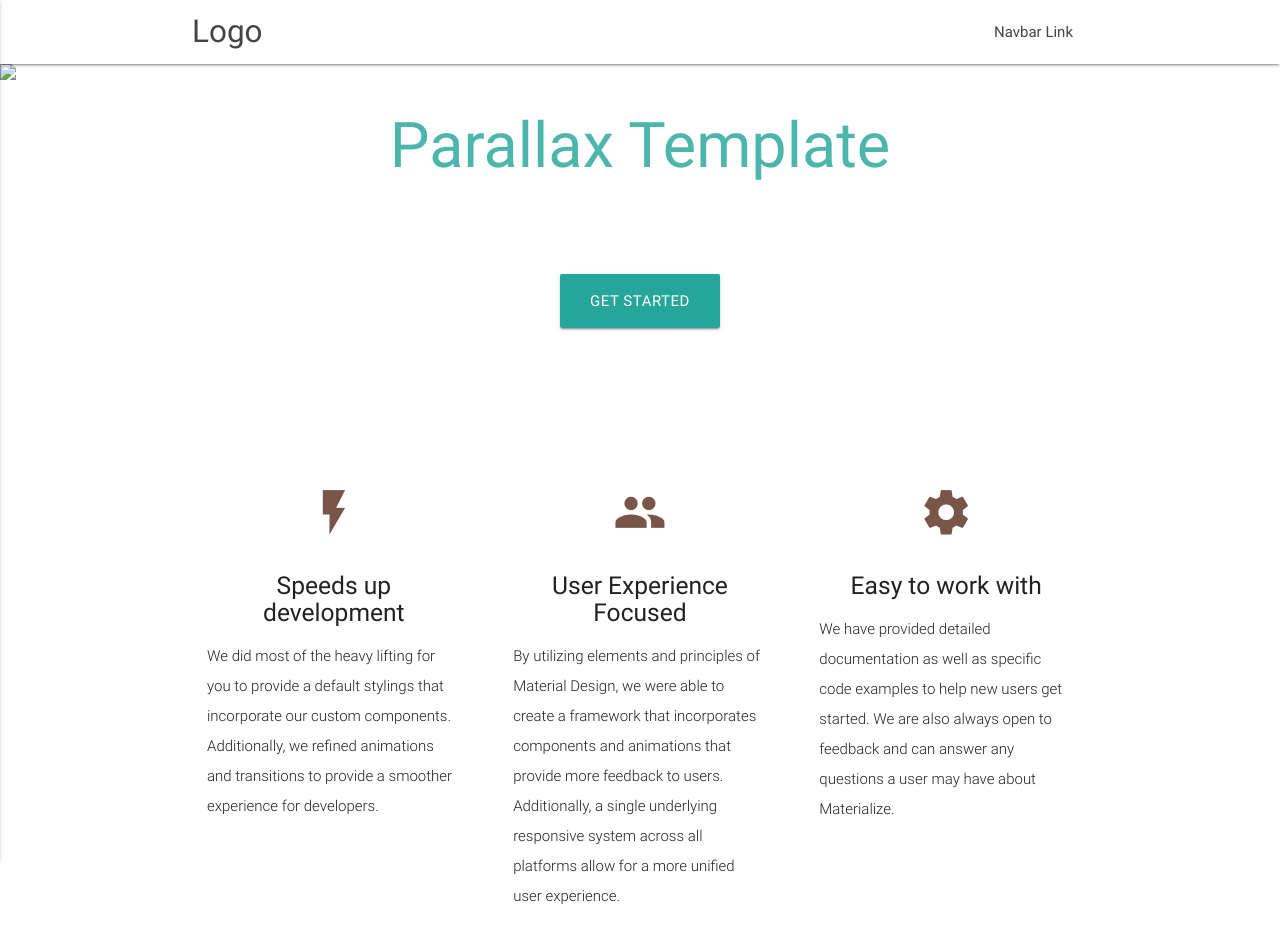
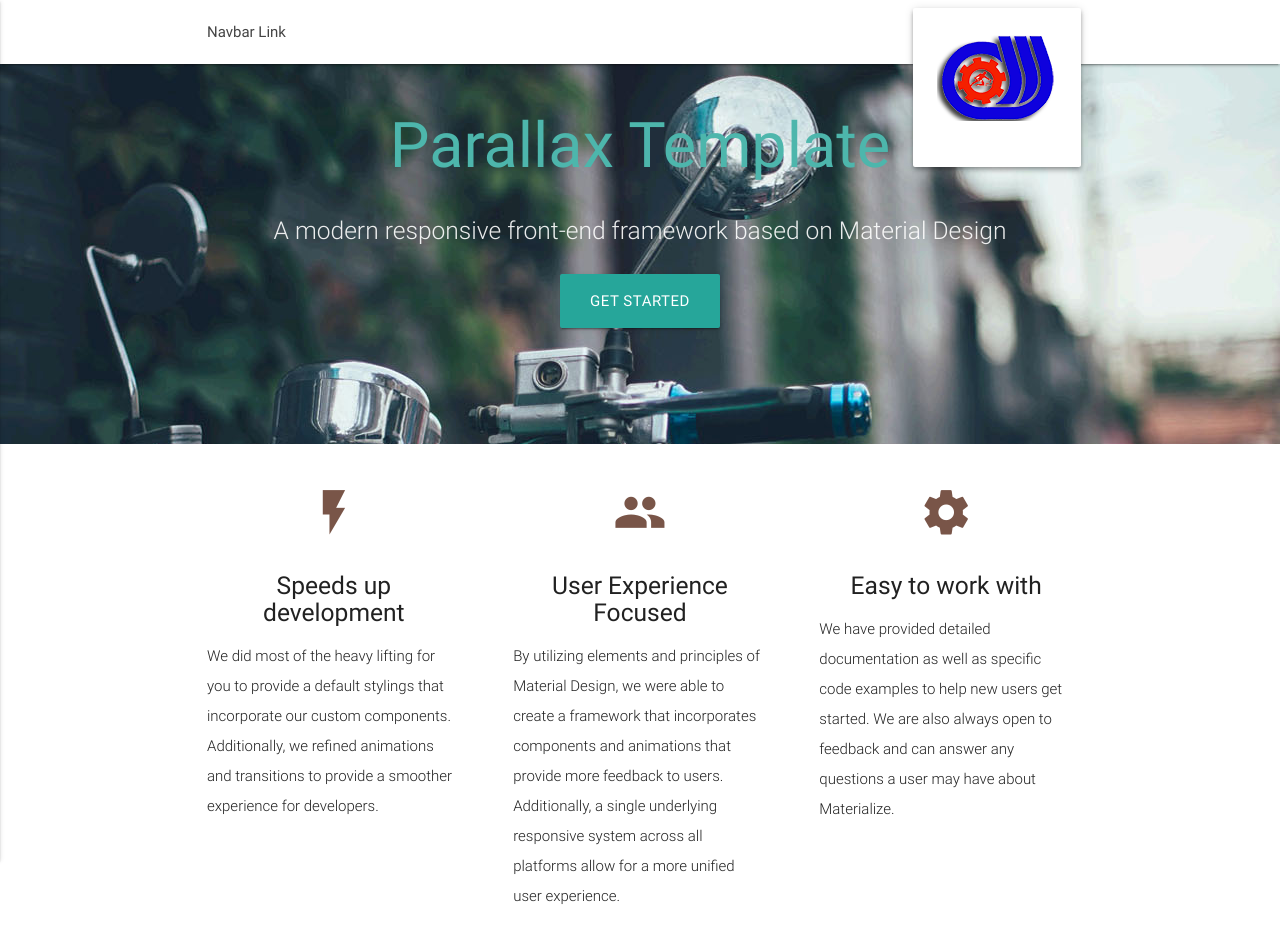
Before and after one commit to BlackWild/irancompet-web-1, a plain HTML site: page index.html in a window 1280 px wide. Shown: the top 929 px of the page. Drawn offline with nearby package versions, Linux system fonts and the light colour scheme.

Commit message:
navbar logo

```diff
--- a/index.html
+++ b/index.html
@@ -1,5 +1,5 @@
 <!DOCTYPE html>
-<html lang="en">
+<html lang="fa">
 
 <head>
   <meta http-equiv="Content-Type" content="text/html; charset=UTF-8" />
@@ -13,10 +13,17 @@
 </head>
 
 <body>
+
   <nav class="white" role="navigation">
     <div class="nav-wrapper container">
-      <a id="logo-container" href="#" class="brand-logo">Logo</a>
-      <ul class="right hide-on-med-and-down">
+      <a id="logo-container" href="#" class="brand-logo right">
+        <div class="card z-depth-2">
+          <div class="card-content">
+            <img src="img/tvto.png" alt="Logo" />
+          </div>
+        </div>
+      </a>
+      <ul class="left hide-on-med-and-down">
         <li><a href="#">Navbar Link</a></li>
       </ul>
 
@@ -42,7 +49,7 @@
 
       </div>
     </div>
-    <div class="parallax"><img src="background1.jpg" alt="Unsplashed background img 1"></div>
+    <div class="parallax"><img src="img/background1.jpg" alt="Unsplashed background img 1"></div>
   </div>
 
 
@@ -95,7 +102,7 @@
         </div>
       </div>
     </div>
-    <div class="parallax"><img src="background2.jpg" alt="Unsplashed background img 2"></div>
+    <div class="parallax"><img src="img/background2.jpg" alt="Unsplashed background img 2"></div>
   </div>
 
   <div class="container">
@@ -126,7 +133,7 @@
         </div>
       </div>
     </div>
-    <div class="parallax"><img src="background3.jpg" alt="Unsplashed background img 3"></div>
+    <div class="parallax"><img src="img/background3.jpg" alt="Unsplashed background img 3"></div>
   </div>
 
   <footer class="page-footer teal">
```
